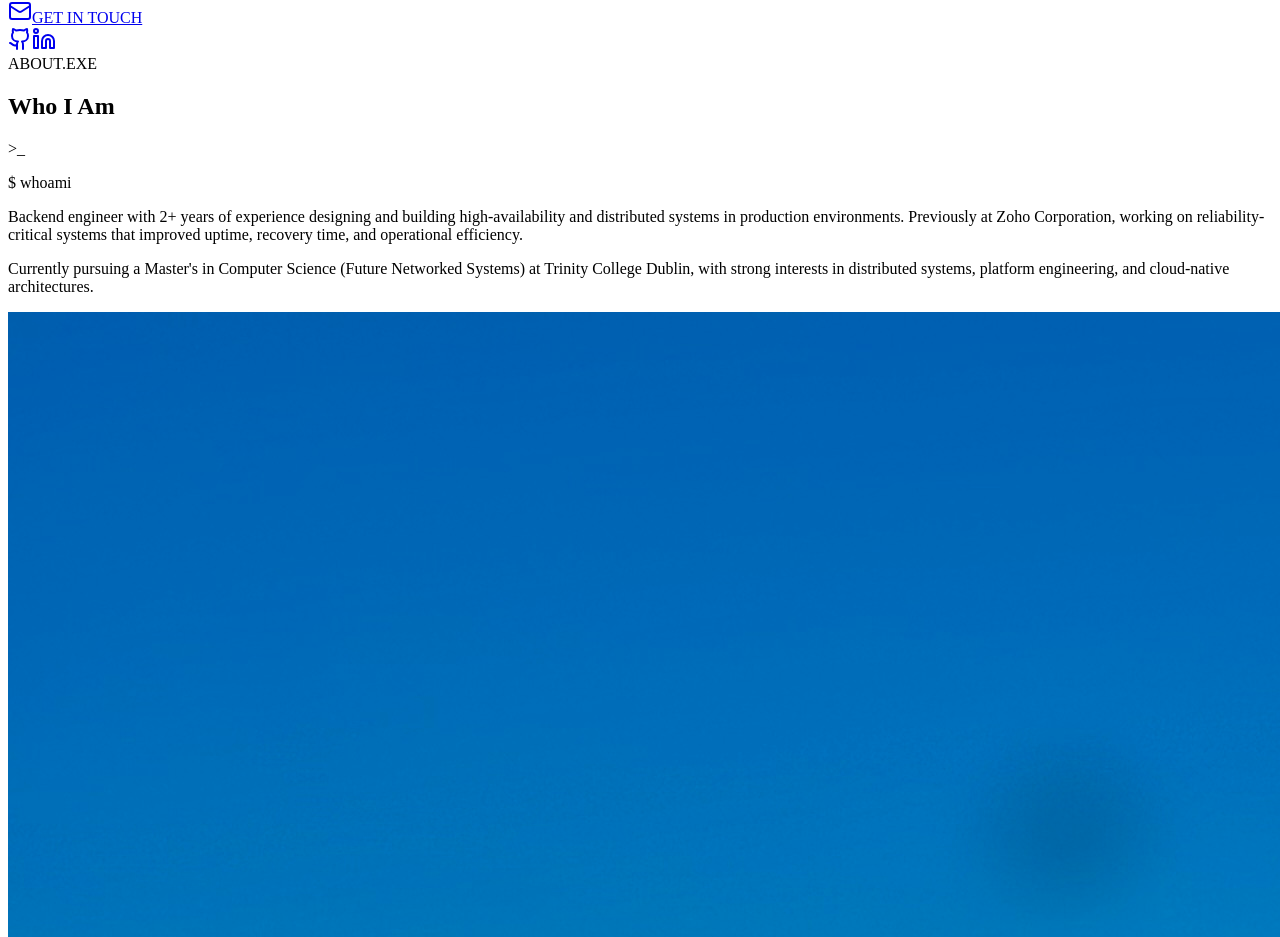
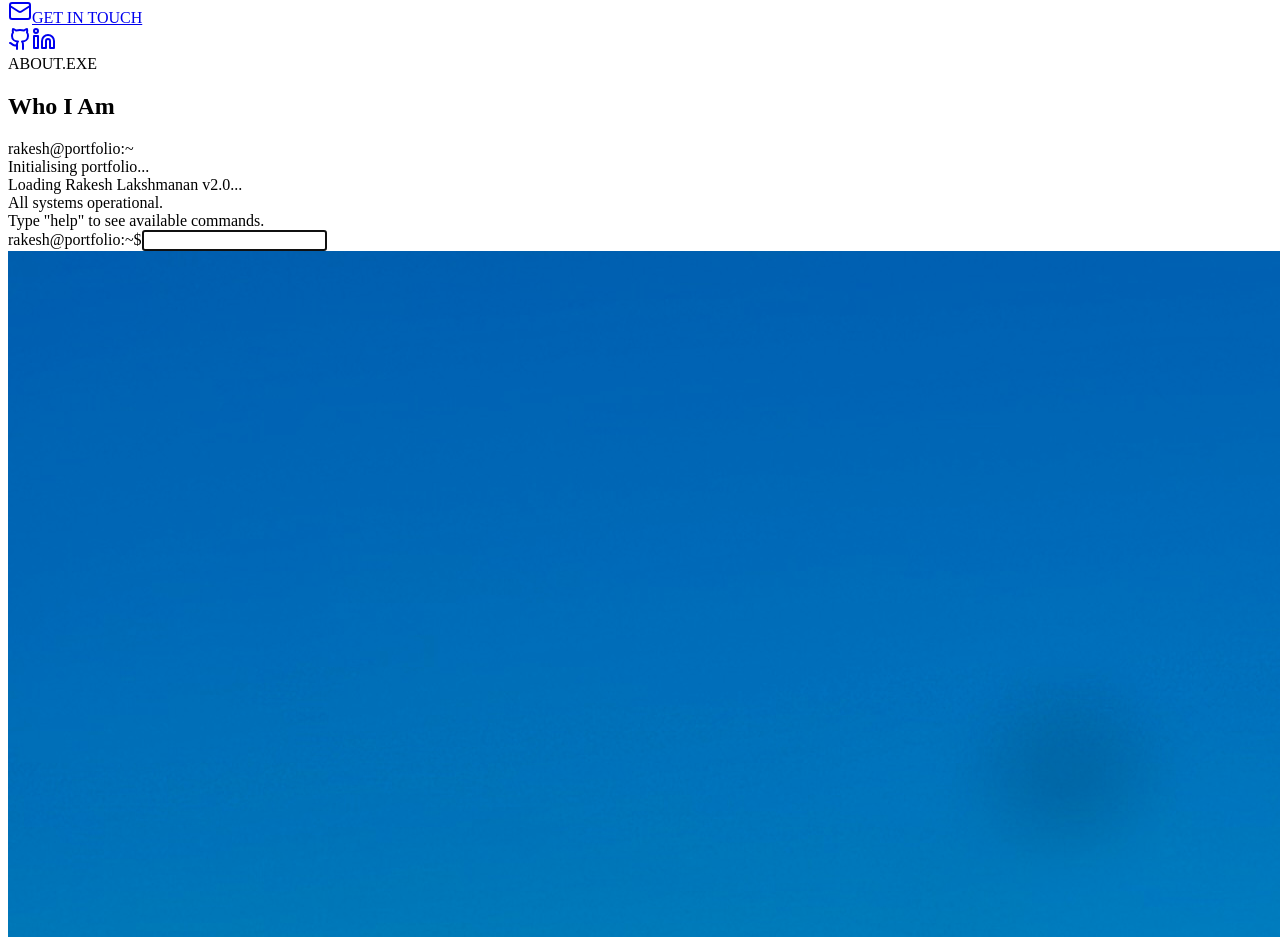
Before and after one commit to rakeshlakshmanan/portfolio, a React (Vite) app: page / in a window 1280 px wide. Shown: the part 989-1926 px from the top of the page. Built offline with nearby package versions, Linux system fonts and the light colour scheme; the HTML template or start-up script is replaced by a standard one.

Commit message:
Add About section with interactive terminal and profile image

```diff
--- a/src/app/components/About.tsx
+++ b/src/app/components/About.tsx
@@ -1,5 +1,6 @@
 import { motion } from "motion/react";
 import { Server, Shield, Cloud } from "lucide-react";
+import { Terminal } from "./Terminal";
 
 export function About() {
   const features = [
@@ -47,25 +48,9 @@ export function About() {
             whileInView={{ opacity: 1, x: 0 }}
             transition={{ duration: 0.8 }}
             viewport={{ once: true }}
+            className="h-full min-h-[420px]"
           >
-            <div className="relative">
-              <div className="absolute -inset-1 bg-gradient-to-r from-cyan-500 to-fuchsia-500 rounded-lg blur opacity-25" />
-              <div className="relative bg-gray-900 border border-gray-800 rounded-lg p-8">
-                <div className="flex items-center gap-2 mb-4 text-green-400">
-                  <span className="text-sm font-mono">{'>'}_</span>
-                  <span className="w-2 h-4 bg-green-400 animate-pulse" />
-                </div>
-                <p className="text-gray-300 leading-relaxed mb-4 font-mono text-sm">
-                  $ whoami
-                </p>
-                <p className="text-gray-300 leading-relaxed mb-4">
-                  Backend engineer with 2+ years of experience designing and building high-availability and distributed systems in production environments. Previously at Zoho Corporation, working on reliability-critical systems that improved uptime, recovery time, and operational efficiency.
-                </p>
-                <p className="text-gray-400 leading-relaxed">
-                  Currently pursuing a Master's in Computer Science (Future Networked Systems) at Trinity College Dublin, with strong interests in distributed systems, platform engineering, and cloud-native architectures.
-                </p>
-              </div>
-            </div>
+            <Terminal />
           </motion.div>
 
           <motion.div
```
